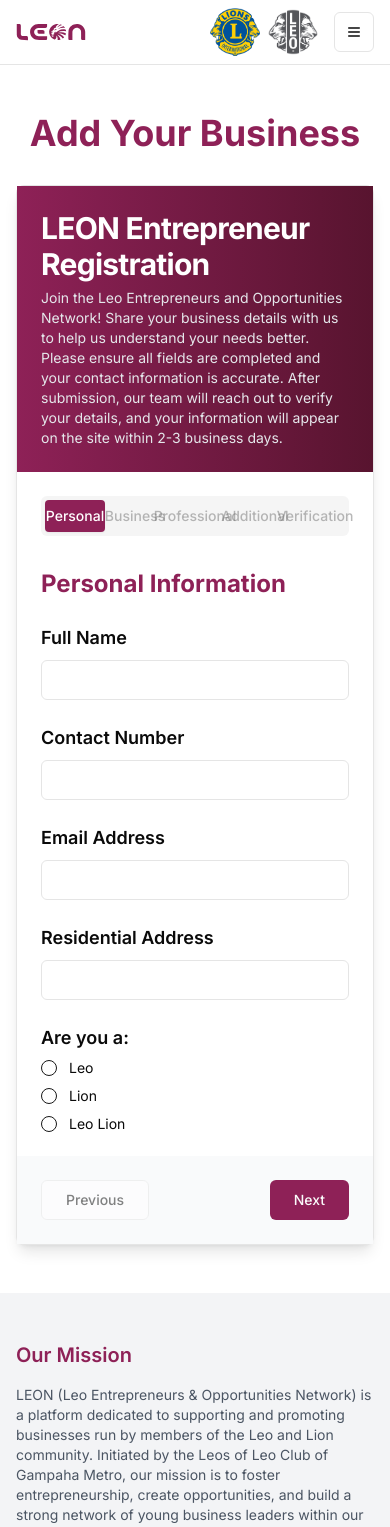
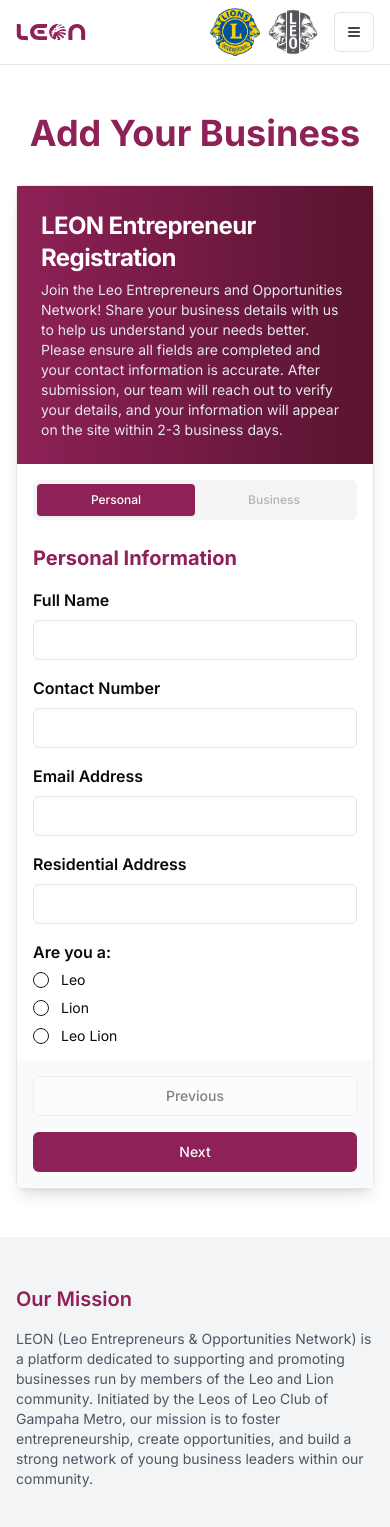
Before and after one commit to LCGM-IT-Division/LEON, a Next.js app: page /add-business in a window 390 px wide. Shown: the top 1527 px of the page. Built offline with nearby package versions, Linux system fonts and the light colour scheme.

Commit message:
form responsiveness

```diff
--- a/src/components/AddBusinessForm.tsx
+++ b/src/components/AddBusinessForm.tsx
@@ -264,15 +264,18 @@
     <Form {...form}>
       <form className="space-y-8">
         <Card className="w-full max-w-4xl mx-auto shadow-lg">
-          <CardHeader className="bg-gradient-to-r from-[#8E2157] to-[#58142F] text-white">
-            <CardTitle className="text-3xl font-bold">LEON Entrepreneur Registration</CardTitle>
-            <CardDescription className="text-gray-200 mt-2">
-              Join the Leo Entrepreneurs and Opportunities Network! Share your business details with us to help us understand your needs better. Please ensure all fields are completed and your contact information is accurate. After submission, our team will reach out to verify your details, and your information will appear on the site within 2-3 business days.
+          <CardHeader className="bg-gradient-to-r from-[#8E2157] to-[#58142F] text-white p-6">
+            <CardTitle className="text-2xl md:text-3xl font-bold">LEON Entrepreneur Registration</CardTitle>
+            <CardDescription className="text-gray-200 mt-2 text-sm md:text-base">
+              Join the Leo Entrepreneurs and Opportunities Network! Share your business details with us to help us
+              understand your needs better. Please ensure all fields are completed and your contact information is
+              accurate. After submission, our team will reach out to verify your details, and your information will
+              appear on the site within 2-3 business days.
             </CardDescription>
           </CardHeader>
-          <CardContent className="p-6">
+          <CardContent className="p-4 md:p-6">
             <Tabs value={steps[currentStep].title.toLowerCase()} className="w-full">
-              <TabsList className="grid w-full grid-cols-5 mb-8">
+              <TabsList className="grid w-full grid-cols-2 md:grid-cols-5 mb-6 md:mb-8 overflow-x-auto">
                 {steps.map((step, index) => (
                   <TabsTrigger
                     key={step.title}
@@ -281,6 +284,7 @@
                     className={cn(
                       "data-[state=active]:bg-[#8E2157] data-[state=active]:text-white",
                       "transition-all duration-200 ease-in-out",
+                      "text-xs md:text-sm py-2 px-1 md:px-2",
                     )}
                   >
                     {step.title}
@@ -288,8 +292,10 @@
                 ))}
               </TabsList>
               {steps.map((step, index) => (
-                <TabsContent key={step.title} value={step.title.toLowerCase()} className="space-y-6">
-                  <h2 className="text-2xl font-bold text-[#8E2157] mb-6">{step.title} Information</h2>
+                <TabsContent key={step.title} value={step.title.toLowerCase()} className="space-y-4 md:space-y-6">
+                  <h2 className="text-xl md:text-2xl font-bold text-[#8E2157] mb-4 md:mb-6">
+                    {step.title} Information
+                  </h2>
                   {step.fields.map((field) => (
                     <FormField
                       key={field}
@@ -297,7 +303,7 @@
                       name={field as any}
                       render={({ field: fieldProps }) => (
                         <FormItem className="mb-4">
-                          <FormLabel className="text-lg font-semibold">{getFieldLabel(field)}</FormLabel>
+                          <FormLabel className="text-base md:text-lg font-semibold">{getFieldLabel(field)}</FormLabel>
                           <FormControl>{renderFormControl(field, fieldProps)}</FormControl>
                         </FormItem>
                       )}
@@ -305,18 +311,18 @@
                   ))}
                   {index === 1 && (
                     <>
-                      <div className="space-y-4 mt-8">
-                        <h3 className="text-xl font-semibold text-[#8E2157]">Business Images</h3>
+                      <div className="space-y-4 mt-6 md:mt-8">
+                        <h3 className="text-lg md:text-xl font-semibold text-[#8E2157]">Business Images</h3>
                         <p className="text-sm text-gray-600 mb-2">
                           These images will appear in the gallery section of your business page.
                         </p>
                         <div className="flex items-center justify-center w-full">
                           <label
                             htmlFor="dropzone-file"
-                            className="flex flex-col items-center justify-center w-full h-64 border-2 border-gray-300 border-dashed rounded-lg cursor-pointer bg-gray-50 hover:bg-gray-100"
+                            className="flex flex-col items-center justify-center w-full h-48 md:h-64 border-2 border-gray-300 border-dashed rounded-lg cursor-pointer bg-gray-50 hover:bg-gray-100"
                           >
                             <div className="flex flex-col items-center justify-center pt-5 pb-6">
-                              <Upload className="w-10 h-10 mb-3 text-gray-400" />
+                              <Upload className="w-8 h-8 md:w-10 md:h-10 mb-3 text-gray-400" />
                               <p className="mb-2 text-sm text-gray-500">
                                 <span className="font-semibold">Click to upload</span> or drag and drop
                               </p>
@@ -333,7 +339,7 @@
                           </label>
                         </div>
                         {previewUrls.length > 0 && (
-                          <div className="grid grid-cols-2 md:grid-cols-3 gap-4 mt-4">
+                          <div className="grid grid-cols-2 md:grid-cols-3 gap-2 md:gap-4 mt-4">
                             {previewUrls.map((url, index) => (
                               <div key={index} className="relative group">
                                 <Image
@@ -357,15 +363,15 @@
                           </div>
                         )}
                       </div>
-                      <div className="space-y-4 mt-8">
-                        <h3 className="text-xl font-semibold text-[#8E2157]">Cover Image</h3>
+                      <div className="space-y-4 mt-6 md:mt-8">
+                        <h3 className="text-lg md:text-xl font-semibold text-[#8E2157]">Cover Image</h3>
                         <p className="text-sm text-gray-600 mb-2">
                           This image will appear at the top of your business page and in search results.
                         </p>
                         <div className="flex items-center justify-center w-full">
                           <label
                             htmlFor="cover-image-upload"
-                            className="flex flex-col items-center justify-center w-full h-64 border-2 border-gray-300 border-dashed rounded-lg cursor-pointer bg-gray-50 hover:bg-gray-100"
+                            className="flex flex-col items-center justify-center w-full h-48 md:h-64 border-2 border-gray-300 border-dashed rounded-lg cursor-pointer bg-gray-50 hover:bg-gray-100"
                           >
                             {coverImagePreview ? (
                               <Image
@@ -378,7 +384,7 @@
                             ) : (
                               <>
                                 <div className="flex flex-col items-center justify-center pt-5 pb-6">
-                                  <Upload className="w-10 h-10 mb-3 text-gray-400" />
+                                  <Upload className="w-8 h-8 md:w-10 md:h-10 mb-3 text-gray-400" />
                                   <p className="mb-2 text-sm text-gray-500">
                                     <span className="font-semibold">Click to upload</span> or drag and drop
                                   </p>
@@ -401,15 +407,15 @@
                           )}
                         </div>
                       </div>
-                      <div className="space-y-4 mt-8">
-                        <h3 className="text-xl font-semibold text-[#8E2157]">Photo of You</h3>
+                      <div className="space-y-4 mt-6 md:mt-8">
+                        <h3 className="text-lg md:text-xl font-semibold text-[#8E2157]">Photo of You</h3>
                         <p className="text-sm text-gray-600 mb-2">
                           This photo will appear next to your name as the business owner.
                         </p>
                         <div className="flex items-center justify-center w-full">
                           <label
                             htmlFor="entrepreneur-photo-upload"
-                            className="flex flex-col items-center justify-center w-full h-64 border-2 border-gray-300 border-dashed rounded-lg cursor-pointer bg-gray-50 hover:bg-gray-100"
+                            className="flex flex-col items-center justify-center w-full h-48 md:h-64 border-2 border-gray-300 border-dashed rounded-lg cursor-pointer bg-gray-50 hover:bg-gray-100"
                           >
                             {entrepreneurPhotoPreview ? (
                               <Image
@@ -422,7 +428,7 @@
                             ) : (
                               <>
                                 <div className="flex flex-col items-center justify-center pt-5 pb-6">
-                                  <Upload className="w-10 h-10 mb-3 text-gray-400" />
+                                  <Upload className="w-8 h-8 md:w-10 md:h-10 mb-3 text-gray-400" />
                                   <p className="mb-2 text-sm text-gray-500">
                                     <span className="font-semibold">Click to upload</span> or drag and drop
                                   </p>
@@ -451,14 +457,20 @@
               ))}
             </Tabs>
           </CardContent>
-          <CardFooter className="flex justify-between bg-gray-50 p-6">
-            <Button type="button" onClick={prevStep} disabled={currentStep === 0} variant="outline" className="px-6">
+          <CardFooter className="flex flex-col sm:flex-row justify-between bg-gray-50 p-4 md:p-6 space-y-4 sm:space-y-0">
+            <Button
+              type="button"
+              onClick={prevStep}
+              disabled={currentStep === 0}
+              variant="outline"
+              className="w-full sm:w-auto px-6"
+            >
               Previous
             </Button>
             <Button
               type="button"
               onClick={currentStep < steps.length - 1 ? nextStep : form.handleSubmit(onSubmit)}
-              className="bg-[#8E2157] hover:bg-[#58142F] px-6"
+              className="w-full sm:w-auto bg-[#8E2157] hover:bg-[#58142F] px-6"
               disabled={isSubmitting}
             >
               {isSubmitting ? (
```
